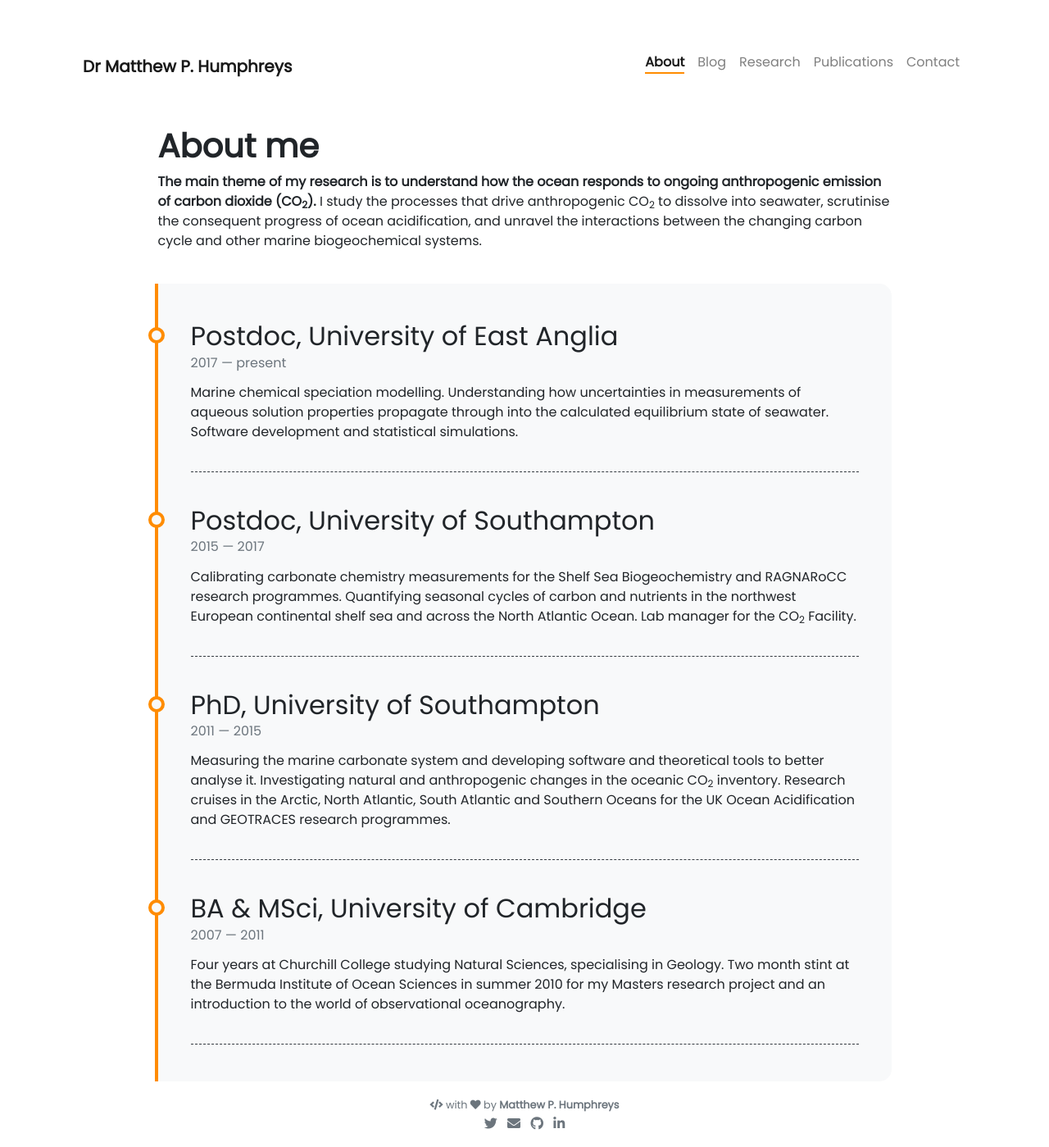
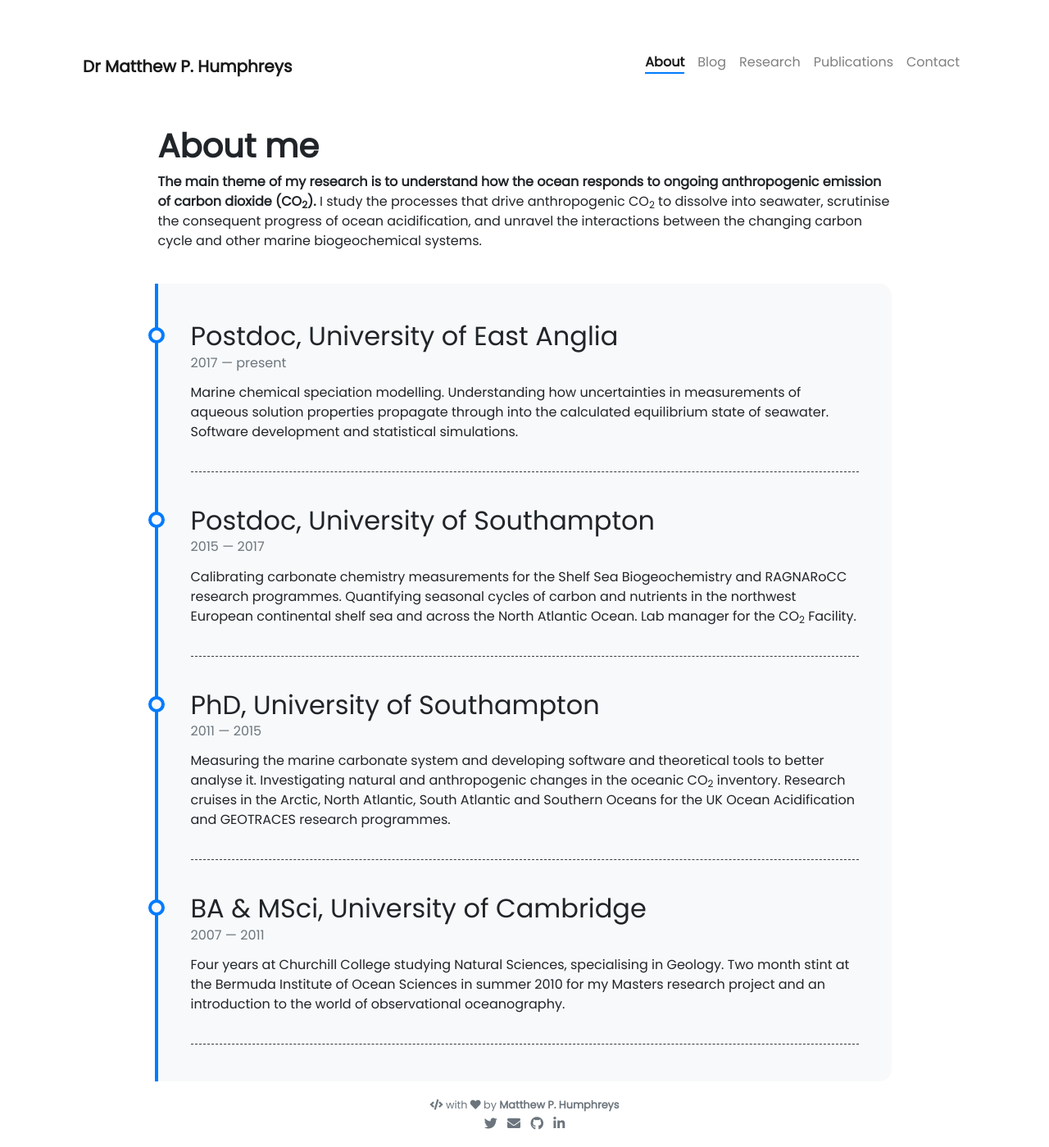
Before and after one commit to mvdh7/mvdh7.github.io, a Jekyll site: the page built from pages/about.md, in a window 1280 px wide. Shown: the whole page at 82% size. Built offline with Jekyll 4.4.1, drawn with Linux system fonts in a browser that asks for light colours; nearby versions of some CDN libraries; comment, search, counter and statistics services are not loaded.

Commit message:
Back to blue

```diff
--- a/_sass/_timeline.scss
+++ b/_sass/_timeline.scss
@@ -9,7 +9,7 @@
 		content: '';
 		width: 4px;
 		height: 100%;
-		background-color: $orange;
+		background-color: $primary;
 		position: absolute;
 		left: -4px;
 		top: 0;
@@ -24,7 +24,7 @@
 			width: 20px;
 			height: 20px;
 			border-radius: 50%;
-			border: 4px solid $orange;
+			border: 4px solid $primary;
 			background-color: $light;
 			position: absolute;
 			left: -12px;
--- a/_sass/_variables.scss
+++ b/_sass/_variables.scss
@@ -1,5 +1,4 @@
-// $primary:   #007bff;
-$primary:   #ff8c00;
+$primary:   #007bff;
 $secondary: #6c757d;
 $success:   #28a745;
 $info:      #17a2b8;
@@ -7,6 +6,6 @@ $warning:   #ffc107;
 $danger:    #dc3545;
 $light:     #f8f9fa;
 $dark:      #343a40;
-$orange:    #ff8c00;
+// $orange:    #ff8c00;
 
 $rounded-borders: 15px;
```
